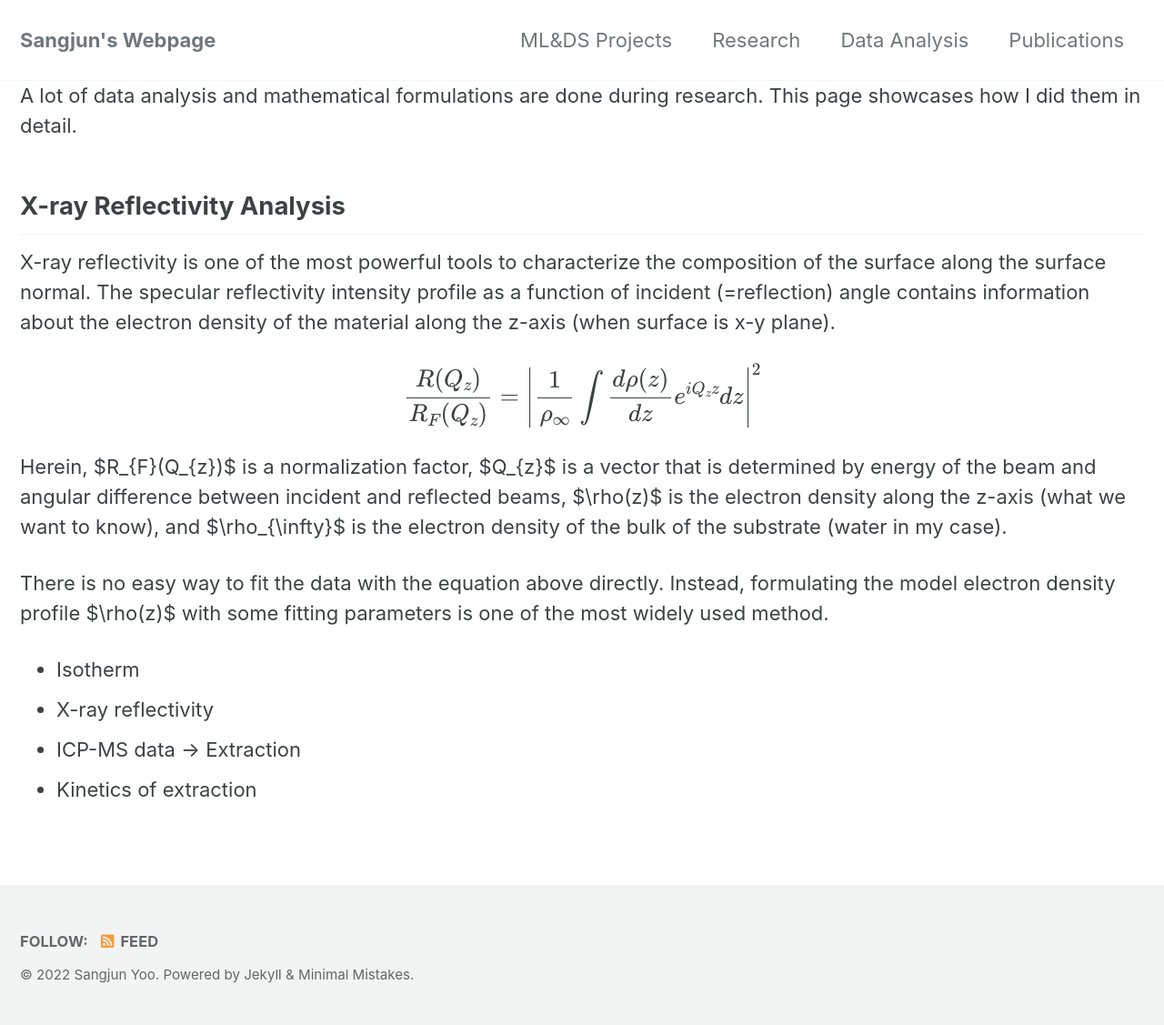
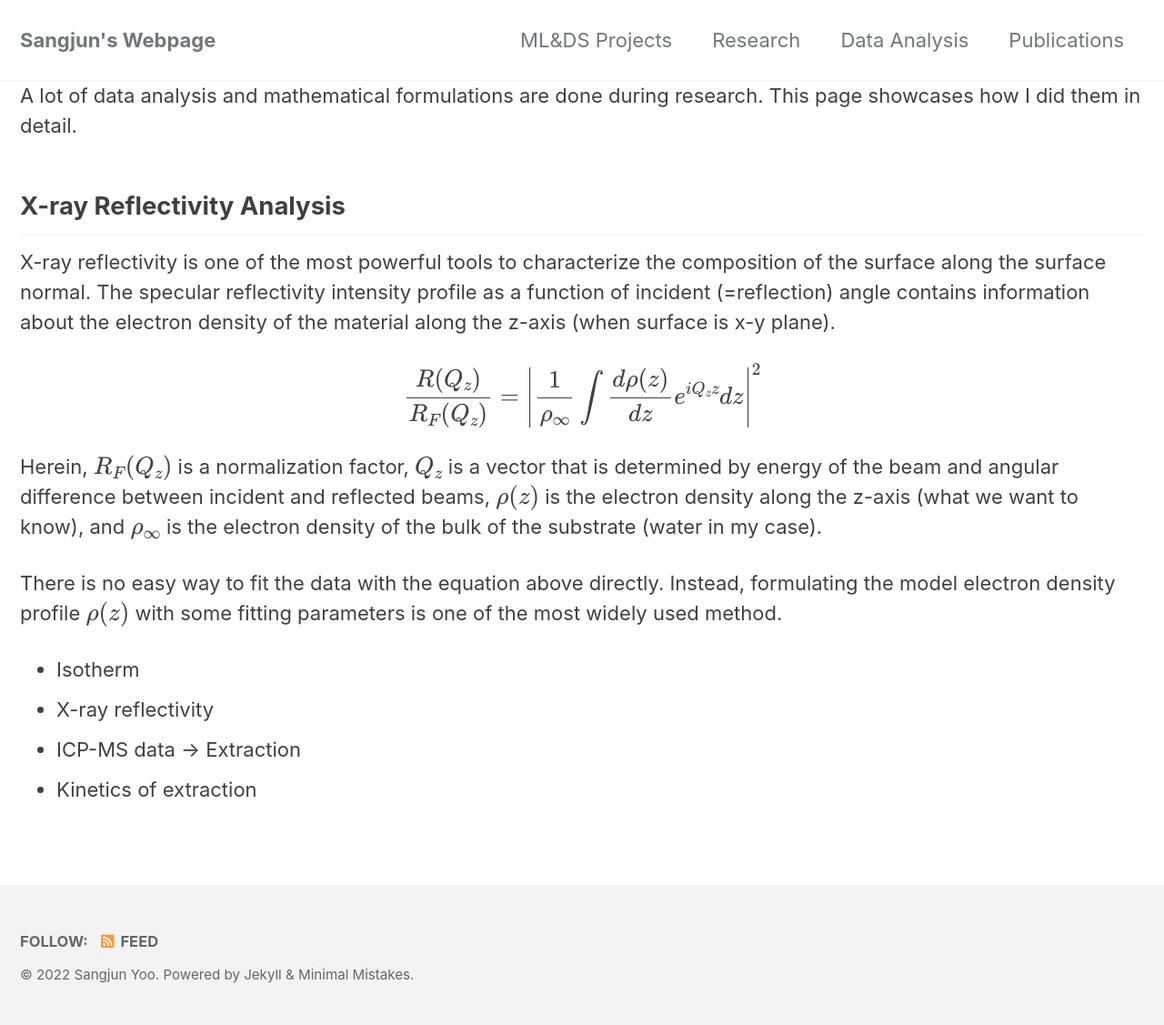
Before and after one commit to sangjunyoo-phd/sangjunyoo-phd.github.io, a Jekyll site: the page built from _pages/analysis.md, in a window 1280 px wide. Shown: the whole page at 91% size. Built offline with Jekyll 4.4.1, drawn with Linux system fonts in a browser that asks for light colours; cached includes are drawn as plain includes.

```diff
--- a/_pages/analysis.md
+++ b/_pages/analysis.md
@@ -13,19 +13,10 @@ The specular reflectivity intensity profile as a function of incident (=reflecti
 
 $$ \frac{R(Q_{z})} {R_{F} (Q_{z})} = \left| \frac{1}{\rho_{\infty}} \int \frac{d \rho (z)}{dz} e^{i Q_{z}z} dz \right| ^{2} $$
 
-Herein,
-$R_{F}(Q_{z})$
-is a normalization factor,
-$Q_{z}$
-is a vector that is determined by energy of the beam and angular difference between incident and reflected beams,
-$\rho(z)$
-is the electron density along the z-axis (what we want to know), and
-$\rho_{\infty}$
-is the electron density of the bulk of the substrate (water in my case).
+Herein, \\(R_{F}(Q_{z})\\) is a normalization factor, \\(Q_{z}\\) is a vector that is determined by energy of the beam and angular difference between incident and reflected beams, \\(\rho(z)\\) is the electron density along the z-axis (what we want to know), and
+\\(\rho_{\infty}\\) is the electron density of the bulk of the substrate (water in my case).
 
-There is no easy way to fit the data with the equation above directly. Instead, formulating the model electron density profile
-$\rho(z)$
-with some fitting parameters is one of the most widely used method.
+There is no easy way to fit the data with the equation above directly. Instead, formulating the model electron density profile \\(\rho(z)\\) with some fitting parameters is one of the most widely used method.
 
 * Isotherm
 * X-ray reflectivity
```
